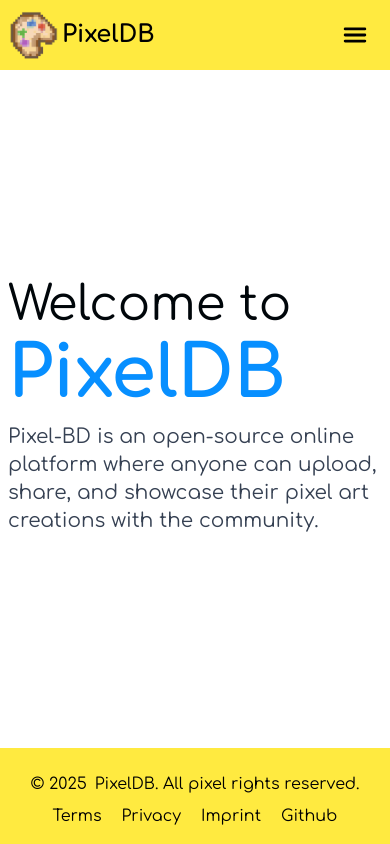
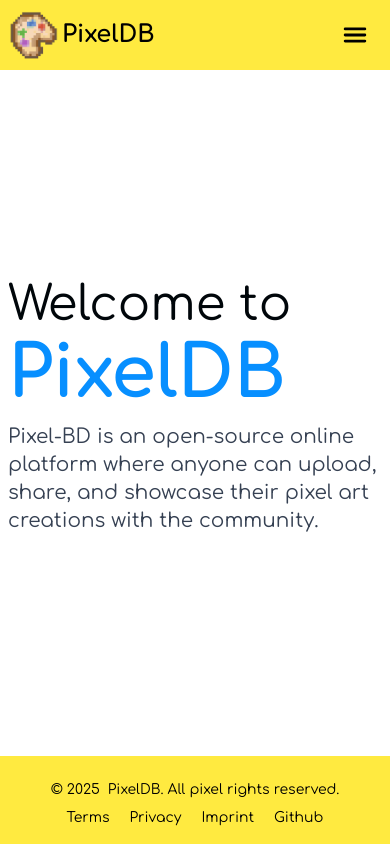
Before and after one commit to Pixel-DB/Pixel-DB-Web, a React (Vite) app: page / in a window 390 px wide. Built offline with nearby package versions, Linux system fonts and the light colour scheme; no server answers.

Commit message:
Smaler Font at Footer

```diff
--- a/src/components/Footer/FooterCopyright.tsx
+++ b/src/components/Footer/FooterCopyright.tsx
@@ -3,7 +3,7 @@ import Logo from "../../assets/ColorPalatte.svg";
 const FooterCopyright = () => {
   return (
     <div className="p-2">
-      <span className="flex items-center gap-2">
+      <span className="flex items-center gap-2 text-sm md:text-base">
         <span>© 2025</span>
         <img
           src={Logo}
--- a/src/components/Footer/FooterLinks.tsx
+++ b/src/components/Footer/FooterLinks.tsx
@@ -1,6 +1,6 @@
 const FooterLinks = () => {
   return (
-    <div className="space-x-5">
+    <div className="space-x-5 text-sm md:text-base">
       <a href="#">Terms</a>
       <a href="#">Privacy</a>
       <a href="#">Imprint</a>
```
